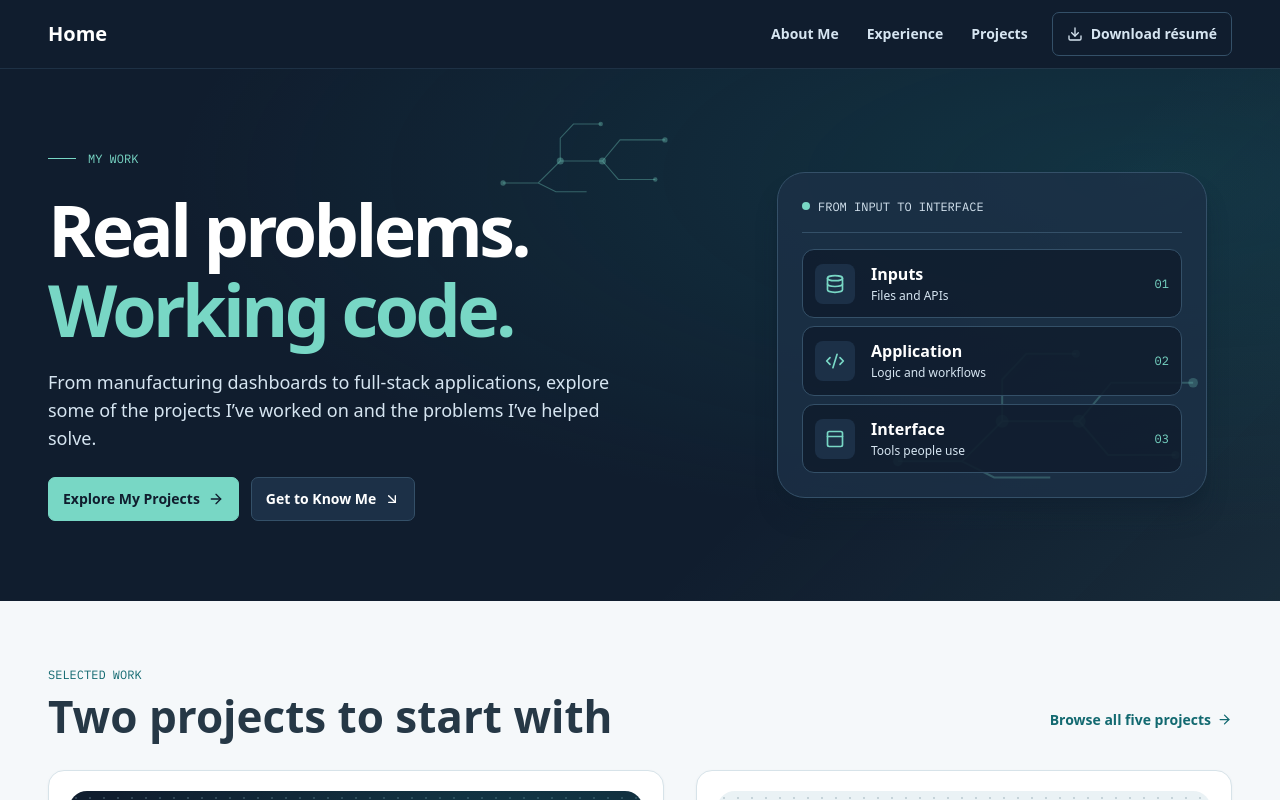
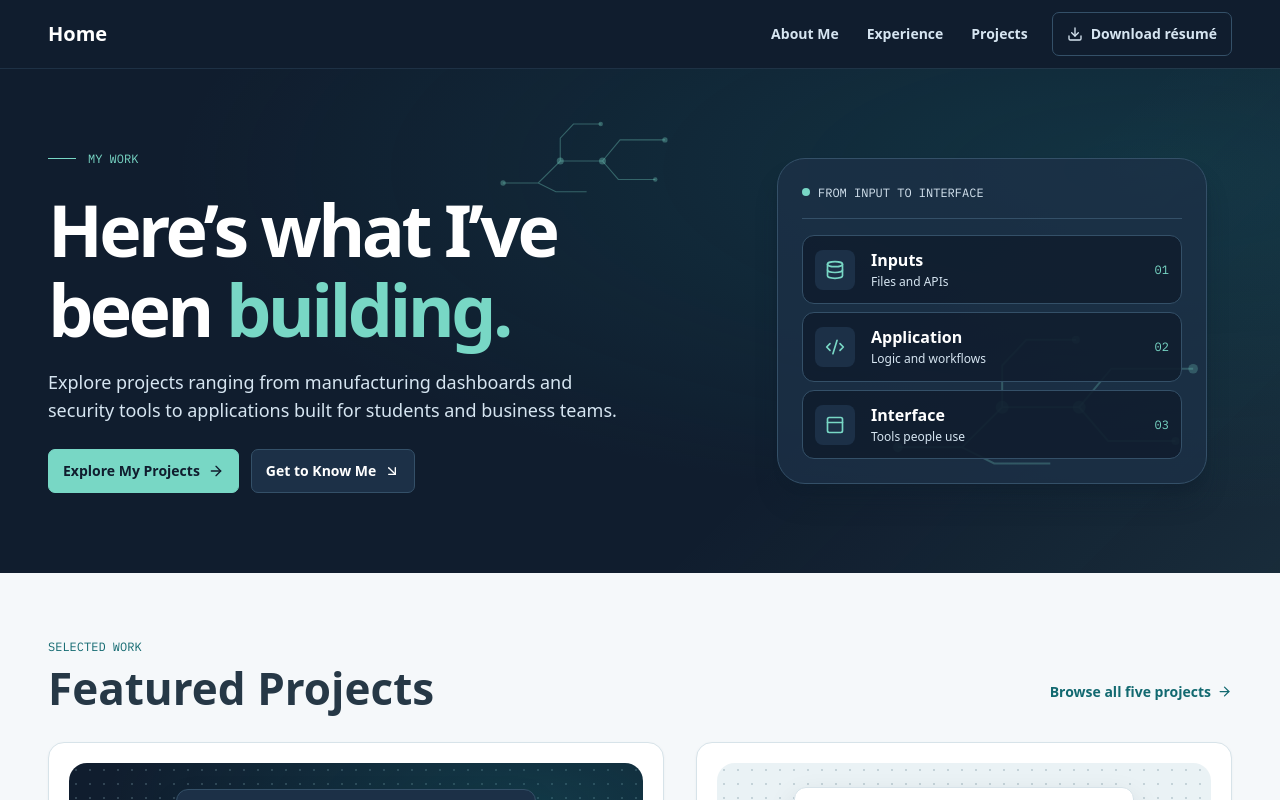
Before and after one commit to ArjunNyein/arjun-portfolio, a Next.js app: page / in a window 1280 px wide. Shown: the top 800 px of the page. Built offline with nearby package versions, Linux system fonts and the light colour scheme.

Commit message:
Polish portfolio hero and add About smiley

```diff
--- a/app/about/page.tsx
+++ b/app/about/page.tsx
@@ -19,7 +19,15 @@ export default function About() {
         <div className="shell grid items-start gap-8 py-12 md:grid-cols-[1.5fr_1fr] lg:gap-16 lg:py-18">
           <div>
             <p className="eyebrow text-teal">About Me</p>
-            <h1 className="mt-2 text-[clamp(2.75rem,7vw,5rem)] tracking-tight">Hi, I’m Arjun.</h1>
+            <h1 className="mt-2 text-[clamp(2.75rem,7vw,5rem)] tracking-tight">
+              Hi, I’m <span className="inline-block whitespace-nowrap">
+                Arjun.
+                <svg aria-hidden="true" viewBox="0 0 48 48" fill="none" stroke="currentColor" strokeWidth="2.5" strokeLinecap="round" strokeLinejoin="round" className="ml-2 inline-block size-[0.65em] -rotate-12 align-middle text-teal/85 motion-safe:transition-transform motion-safe:hover:rotate-0">
+                  <path d="M28 5C17 2 7 8 5 19c-3 12 4 22 15 24 12 2 23-5 24-17C46 16 39 7 30 6" />
+                  <path d="m17 16-.4 3m13-3.4-.2 3.2M14 25c3.7 7.7 14 10.3 21 .9" />
+                </svg>
+              </span>
+            </h1>
             <div className="mt-5 max-w-[650px] space-y-3.5 sm:text-lg">
               <p>I’m studying Computer Science at UW–Parkside.</p>
               <p>I enjoy building tools that make everyday work simpler. So far, that has taken me from campus IT to software development and data projects during my internship at Twin Disc.</p>
--- a/app/page.tsx
+++ b/app/page.tsx
@@ -13,11 +13,11 @@ export default function Home() {
           <div className="group relative isolate">
             <SignalTrace className="absolute -top-8 right-0 -z-10 w-32 text-mint/35 sm:w-44" />
             <p className="eyebrow mb-5 flex items-center gap-3 text-mint"><span className="h-px w-7 bg-mint" /> MY WORK</p>
-            <h1 className="max-w-[720px] text-[clamp(2.5rem,5.6vw,5.15rem)] tracking-[-0.05em]">
-              Real problems. <span className="text-mint">Working code.</span>
+            <h1 className="max-w-[720px] text-[clamp(2.5rem,5.6vw,5.15rem)] text-balance tracking-[-0.05em]">
+              Here’s what I’ve been <span className="text-mint">building.</span>
             </h1>
             <p className="mt-5 max-w-[580px] text-cloud sm:text-lg">
-              From manufacturing dashboards to full-stack applications, explore some of the projects I’ve worked on and the problems I’ve helped solve.
+              Explore projects ranging from manufacturing dashboards and security tools to applications built for students and business teams.
             </p>
             <div className="mt-6 flex flex-wrap gap-3">
               <Link href="/projects" className="action border-mint bg-mint text-navy hover:border-white hover:bg-white">Explore My Projects <ArrowRight size={16} aria-hidden="true" /></Link>
@@ -30,7 +30,7 @@ export default function Home() {
       <section className="shell py-11 sm:py-16" aria-labelledby="featured-title">
         <p className="eyebrow text-teal">Selected work</p>
         <div className="mb-7 flex flex-wrap items-end justify-between gap-x-6">
-          <h2 id="featured-title" className="mt-2 text-[32px] sm:text-[44px]">Two projects to start with</h2>
+          <h2 id="featured-title" className="mt-2 text-[32px] sm:text-[44px]">Featured Projects</h2>
           <Link href="/projects" className="inline-link">Browse all five projects <ArrowRight size={15} aria-hidden="true" /></Link>
         </div>
         <div className="grid gap-x-8 gap-y-8 sm:grid-cols-[1.15fr_1fr]">
```
